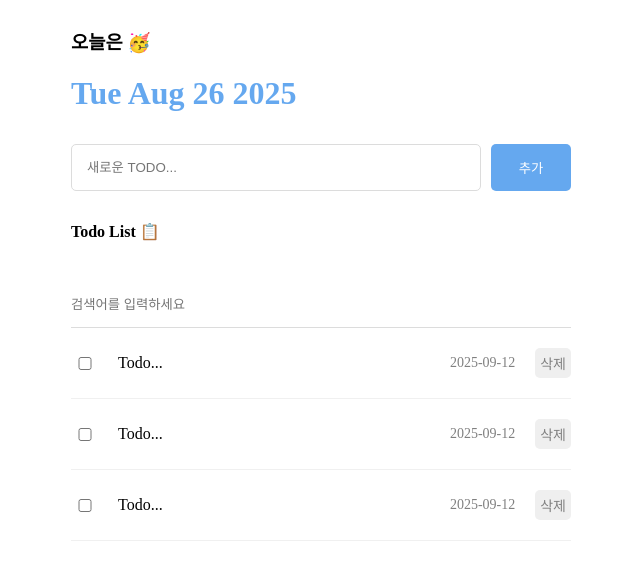
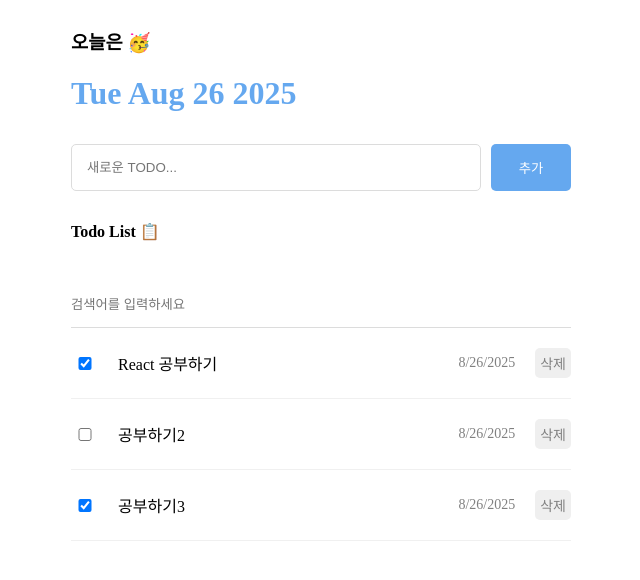
Before and after one commit to PhillipKwon/onebite-react, a React (Vite) app in the folder section09/: page / in a window 1280 px wide. Shown: the top 580 px of the page, without its empty margins (319-959 px from the left). Built offline with nearby package versions, Linux system fonts and the light colour scheme.

Commit message:
feat: Todo List Feature (add, search, update)

```diff
--- a/section09/src/App.jsx
+++ b/section09/src/App.jsx
@@ -1,14 +1,58 @@
+import { useState, useRef } from "react";
 import "./App.css";
 import Editor from "./components/Editor";
 import Header from "./components/Header";
 import List from "./components/List";
 
+const mockData = [
+  {
+    id: 3,
+    isDone: true,
+    content: "React 공부하기",
+    date: new Date().getTime(),
+  },
+  {
+    id: 2,
+    isDone: false,
+    content: "공부하기2",
+    date: new Date().getTime(),
+  },
+  {
+    id: 1,
+    isDone: true,
+    content: "공부하기3",
+    date: new Date().getTime(),
+  },
+];
+
 function App() {
+  const idRef = useRef(4);
+  const [todos, setTodos] = useState([...mockData]);
+
+  const onCreate = (content) => {
+    const newTodo = {
+      id: idRef.current++,
+      isDone: false,
+      content,
+      date: new Date().getTime(),
+    };
+
+    setTodos([newTodo, ...todos]);
+  };
+
+  const onUpdate = (targetId) => {
+    setTodos(
+      todos.map((todo) =>
+        todo.id === targetId ? { ...todo, isDone: !todo.isDone } : todo
+      )
+    );
+  };
+
   return (
     <div className="app">
       <Header />
-      <Editor />
-      <List />
+      <Editor onCreate={onCreate} />
+      <List todos={todos} onUpdate={onUpdate} />
     </div>
   );
 }
--- a/section09/src/components/Editor.jsx
+++ b/section09/src/components/Editor.jsx
@@ -1,10 +1,39 @@
+import { useState, useRef } from "react";
 import "./Editor.css";
 
-const Editor = () => {
+const Editor = ({ onCreate }) => {
+  const [content, setContent] = useState("");
+  const contentRef = useRef();
+
+  const onChangeContent = (e) => {
+    setContent(e.target.value);
+  };
+
+  const onKeyDown = (e) => {
+    if (e.keyCode === 13) {
+      onSubmit();
+    }
+  };
+
+  const onSubmit = () => {
+    if (content === "") {
+      contentRef.current.focus();
+      return;
+    }
+    onCreate(content);
+    setContent("");
+  };
+
   return (
     <div className="editor">
-      <input placeholder="새로운 TODO..." />
-      <button>추가</button>
+      <input
+        ref={contentRef}
+        value={content}
+        placeholder="새로운 TODO..."
+        onChange={onChangeContent}
+        onKeyDown={onKeyDown}
+      />
+      <button onClick={onSubmit}>추가</button>
     </div>
   );
 };
--- a/section09/src/components/List.jsx
+++ b/section09/src/components/List.jsx
@@ -1,16 +1,34 @@
+import { useState } from "react";
 import "./List.css";
 import TodoItem from "./TodoItem";
 
-const List = () => {
+const List = ({ todos, onUpdate }) => {
+  const [search, setSearch] = useState("");
+
+  const onChangeSearch = (e) => {
+    setSearch(e.target.value);
+  };
+
+  const getFilteredData = () => {
+    if (search === "") return todos;
+    return todos.filter((todo) =>
+      todo.content.toLowerCase().includes(search.toLowerCase())
+    );
+  };
   return (
     <div className="list">
       <h4>Todo List 📋</h4>
-      <input placeholder="검색어를 입력하세요" />
-
+      <input
+        placeholder="검색어를 입력하세요"
+        value={search}
+        onChange={onChangeSearch}
+      />
       <div className="todos_wrapper">
-        <TodoItem />
-        <TodoItem />
-        <TodoItem />
+        {getFilteredData().map((todo) => {
+          return (
+            <TodoItem key={`todo${todo.id}`} {...todo} onUpdate={onUpdate} />
+          );
+        })}
       </div>
     </div>
   );
--- a/section09/src/components/TodoItem.jsx
+++ b/section09/src/components/TodoItem.jsx
@@ -1,11 +1,16 @@
 import "./TodoItem.css";
 
-const TodoItem = () => {
+const TodoItem = ({ id, isDone, content, date, onUpdate }) => {
+  const onChangeCheckbox = () => {
+    onUpdate(id);
+  };
   return (
     <div className="todo-item">
-      <input type="checkbox" />
-      <div className="todo-item_content">Todo...</div>
-      <div className="todo-item_date">2025-09-12</div>
+      <input type="checkbox" checked={isDone} onChange={onChangeCheckbox} />
+      <div className="todo-item_content">{content}</div>
+      <div className="todo-item_date">
+        {new Date(date).toLocaleDateString()}
+      </div>
       <button>삭제</button>
     </div>
   );
```
